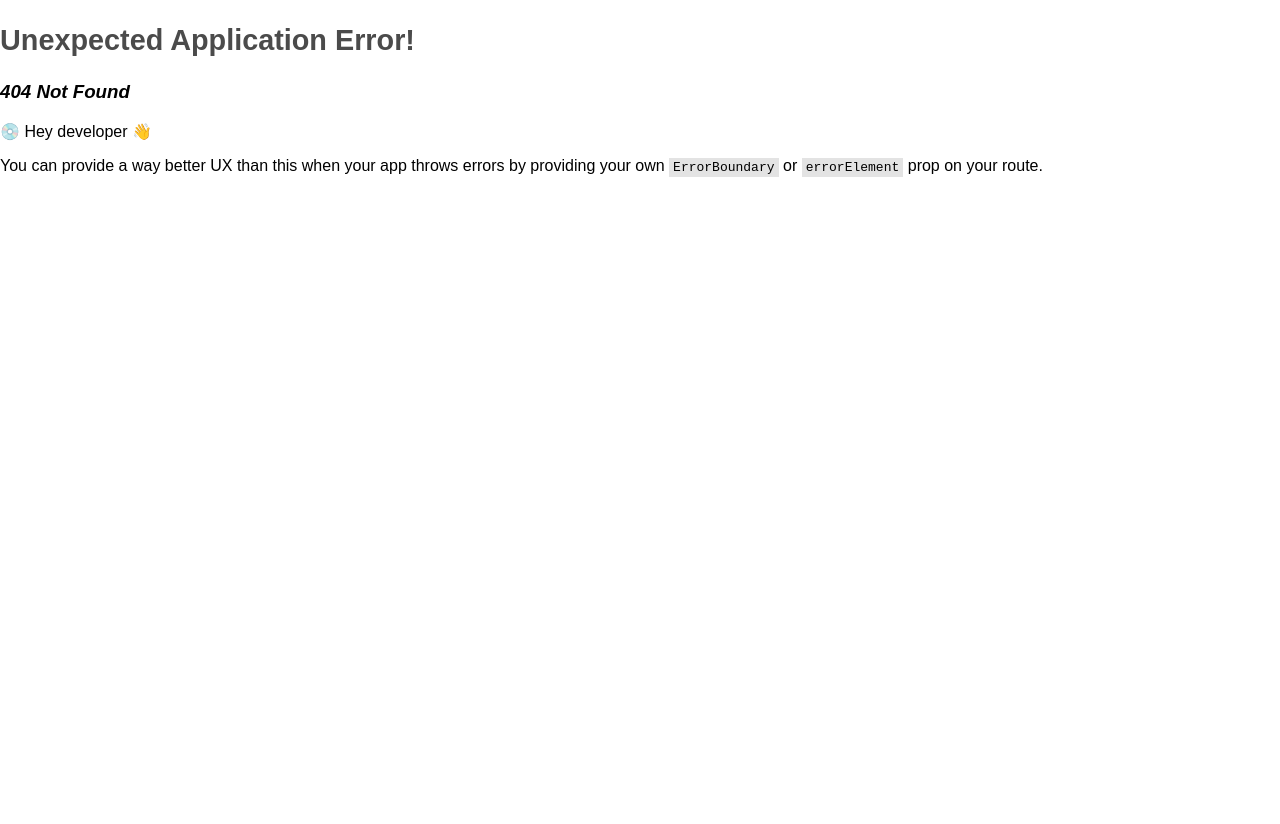
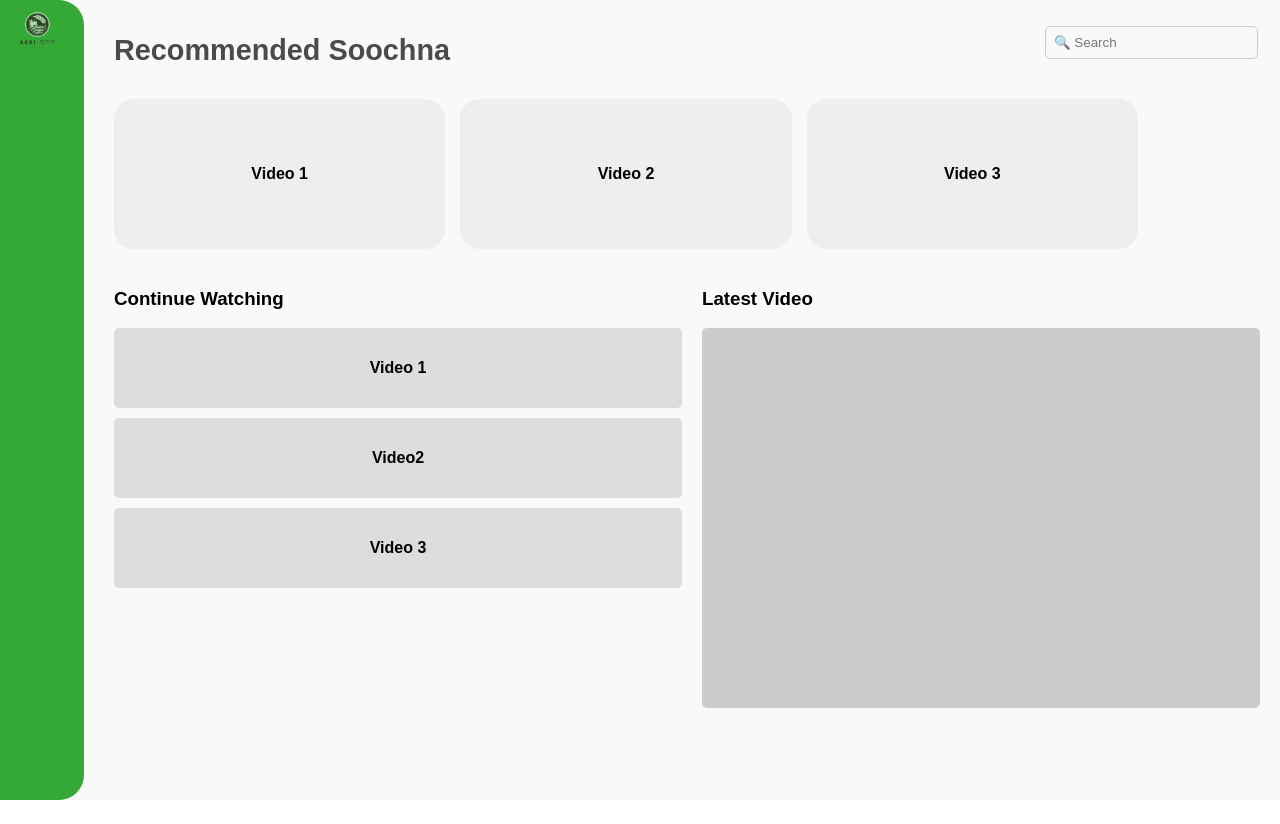
Before and after one commit to Rish-02/AgriSoochna, a React (Vite) app in the folder frontend/: page /Dashboard in a window 1280 px wide. Before the commit this address had no page. After the commit the page ends 800 px from the top, so only its background shows below. Built offline with nearby package versions, Linux system fonts and the light colour scheme.

Commit message:
Dashboard Frontend

```diff
--- a/frontend/src/App.jsx
+++ b/frontend/src/App.jsx
@@ -5,8 +5,7 @@ import { createBrowserRouter , createRoutesFromElements , Route , RouterProvider
 import Welcome from './component/Welcome'
 import Login from './component/Login'
 import SignUp from './component/SingnUp'
-
-
+import Dashboard from './component/Dashboard'
 
 import './App.css'
 
@@ -17,6 +16,7 @@ const router = createBrowserRouter(
       <Route index element={<Welcome />} />
       <Route path="login" element={<Login />} />
       <Route path="signup" element={<SignUp />} />
+      <Route path="Dashboard" element={<Dashboard />} />
 
     </Route>
   )
--- /dev/null
+++ b/frontend/src/component/Dashboard.css
@@ -0,0 +1,146 @@
+
+.dashboard-container {
+    display: flex;
+    height: 100vh;
+    background-color: #f9f9f9;
+  }
+
+
+  .sidebar {
+    width: 5vw;
+    background-color: #35a936;
+    padding: 10px;
+    border-top-right-radius: 25px;
+    border-bottom-right-radius: 25px;
+    margin-right: 10px;
+  }
+
+  .logo img {
+    width: 80%;
+  }
+
+
+  .main-content {
+    flex: 1;
+    padding: 10px;
+    justify-content: center;
+    align-items: center;
+    margin-left: 10px;
+  }
+
+
+  .dashboard-header {
+    display: flex;
+    justify-content: space-between;
+    align-items: center;
+    margin-bottom: 8px;
+    padding-right: 30px;
+  }
+
+  .search-bar input {
+    padding: 8px;
+    border-radius: 5px;
+    border: 1px solid #ccc;
+
+  }
+
+
+  .recommended {
+    display: flex;
+    gap: 15px;
+    justify-content: center;
+    align-items: center;
+    width: 80vw;
+  }
+
+  .card {
+    flex: 1;
+    height: 150px;
+    background: #eee;
+    display: flex;
+    align-items: center;
+    justify-content: center;
+    font-weight: bold;
+    border-radius: 20px;
+  }
+
+
+  .content-section {
+    display: flex;
+    gap: 20px;
+    margin-top: 20px;
+  }
+
+  .continue-watching,
+  .latest-video {
+    flex: 1;
+    width: 40vw;
+  }
+
+  .video-placeholder {
+    height: 80px;
+    background: #ddd;
+    display: flex;
+    align-items: center;
+    justify-content: center;
+    font-weight: bold;
+    margin-bottom: 10px;
+    border-radius: 5px;
+  }
+
+  .video-large {
+    height: 380px;
+    background: #ccc;
+    border-radius: 5px;
+    margin-right: 10px;
+  }
+
+
+@media (max-width: 1100px) {
+  .content-section {
+    align-items: center;
+    justify-content: center;
+    flex-direction: column;
+    width: 80vw;
+  }
+  .continue-watching,
+  .latest-video {
+    width: 80vw;
+  }
+  .video-large{
+    height: 340px;
+  }
+
+}
+@media (max-width : 500px) {
+  .continue-watching{
+    display: none;
+  }
+  .video-large {
+    height: 350px;
+  }
+  .dashboard-header {
+    flex-wrap: wrap;
+  }
+
+}
+
+@media (max-width : 380px) {
+  .video-large {
+    height: 250px;
+  }
+
+
+}
+@media (max-height : 600px) {
+  .continue-watching{
+    display: none;
+  }
+  .card{
+    height: 100px;
+    width: 80px;
+  }
+  .video-large {
+    height: 300px;
+  }
+}
--- /dev/null
+++ b/frontend/src/component/Dashboard.jsx
@@ -0,0 +1,50 @@
+
+import "./Dashboard.css";
+
+const Dashboard = () => {
+  return (
+    <div className="dashboard-container">
+
+      <aside className="sidebar">
+        <div className="logo">
+          <img src="/Images/logo.png" alt="Logo" />
+        </div>
+      </aside>
+
+
+      <main className="main-content">
+
+        <header className="dashboard-header">
+          <h2>Recommended Soochna</h2>
+          <div className="search-bar">
+            <input type="text" placeholder="🔍 Search" />
+          </div>
+        </header>
+
+
+        <section className="recommended">
+          <div className="card">Video 1</div>
+          <div className="card">Video 2</div>
+          <div className="card">Video 3</div>
+        </section>
+
+
+        <section className="content-section">
+          <div className="continue-watching">
+            <h3>Continue Watching</h3>
+            <div className="video-placeholder">Video 1</div>
+            <div className="video-placeholder"> Video2 </div>
+            <div className="video-placeholder"> Video 3</div>
+          </div>
+
+          <div className="latest-video">
+            <h3>Latest Video</h3>
+            <div className="video-large"></div>
+          </div>
+        </section>
+      </main>
+    </div>
+  );
+};
+
+export default Dashboard;
```
